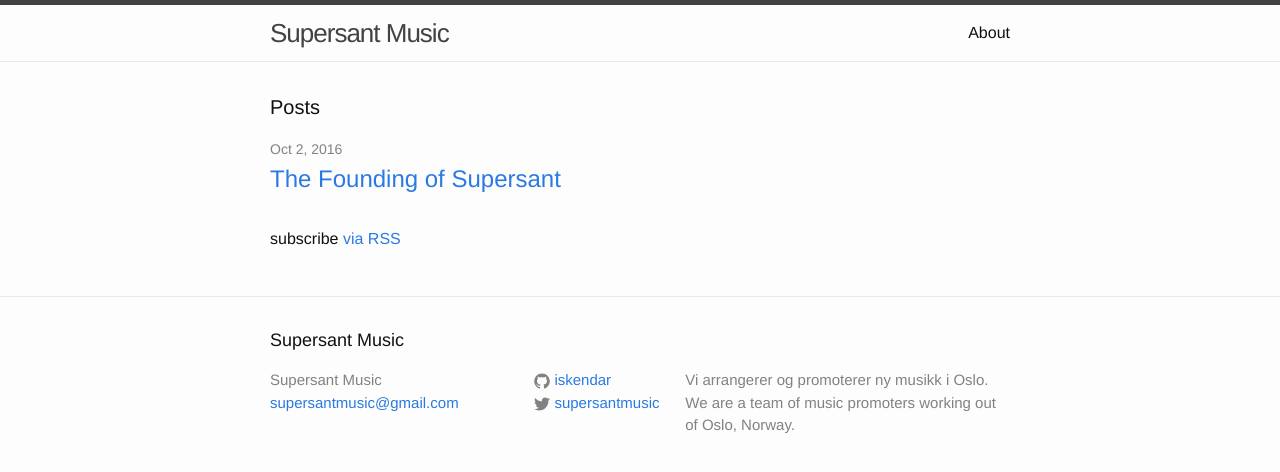
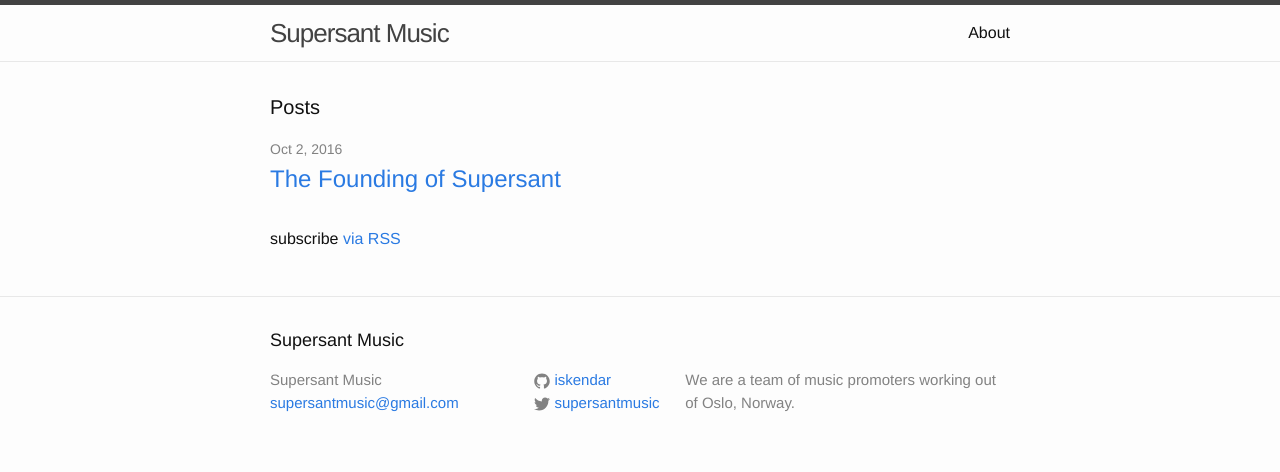
Before and after one commit to iskendar/iskendar.github.io, a Jekyll site: the page built from index.html, in a window 1280 px wide. Shown: the top 472 px of the page. Built offline with Jekyll 4.4.1, drawn with Linux system fonts in a browser that asks for light colours; part of the change alters nothing that is shown.

```diff
--- a/_config.yml
+++ b/_config.yml
@@ -9,7 +9,6 @@
 title: Supersant Music
 email: supersantmusic@gmail.com
 description: > # this means to ignore newlines until "baseurl:"
-  Vi arrangerer og promoterer ny musikk i Oslo.
   We are a team of music promoters working out of Oslo, Norway.
 baseurl: "" # the subpath of your site, e.g. /blog
 url: "http://supersant.com" # the base hostname & protocol for your site
--- /dev/null
+++ b/_includes/analytics.html
@@ -0,0 +1,10 @@
+<script>
+  (function(i,s,o,g,r,a,m){i['GoogleAnalyticsObject']=r;i[r]=i[r]||function(){
+  (i[r].q=i[r].q||[]).push(arguments)},i[r].l=1*new Date();a=s.createElement(o),
+  m=s.getElementsByTagName(o)[0];a.async=1;a.src=g;m.parentNode.insertBefore(a,m)
+  })(window,document,'script','https://www.google-analytics.com/analytics.js','ga');
+
+  ga('create', 'UA-85133092-1', 'auto');
+  ga('send', 'pageview');
+
+</script>
```
Also changed, not shown: 1 other file.
